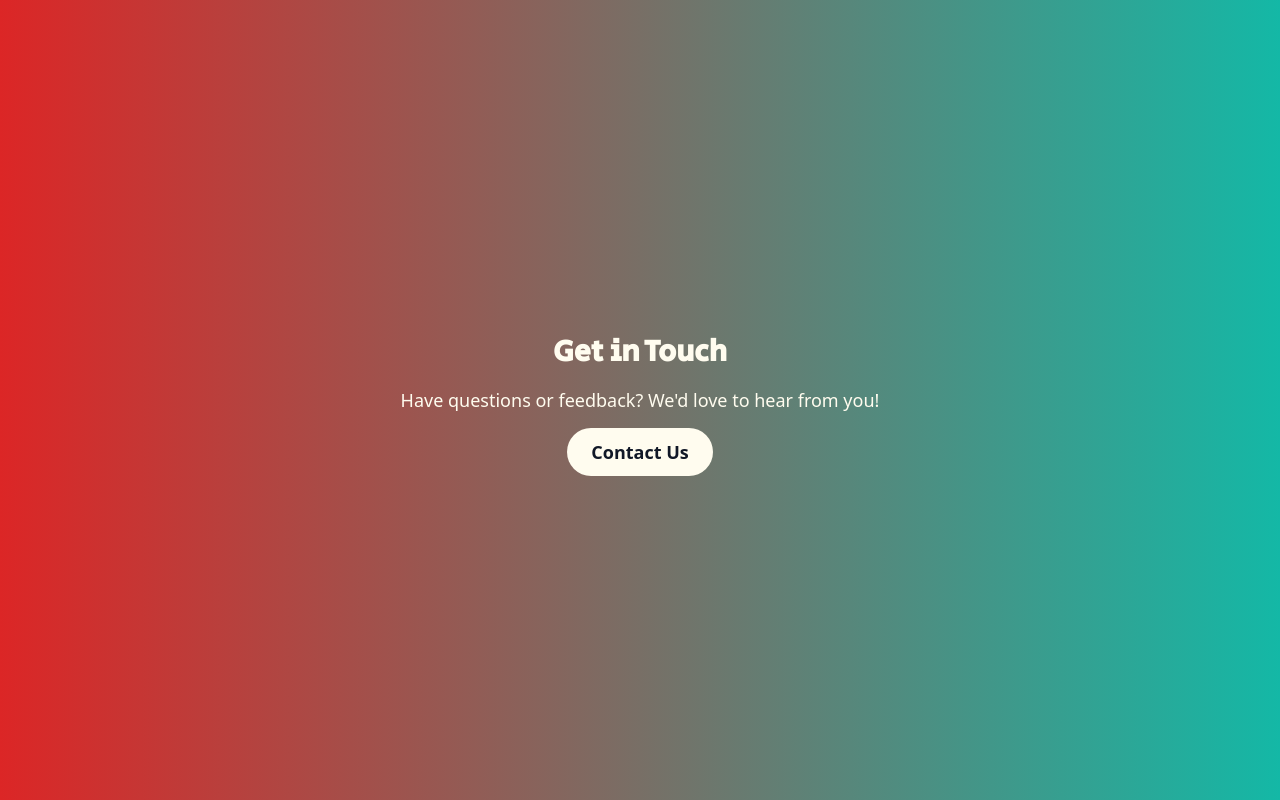
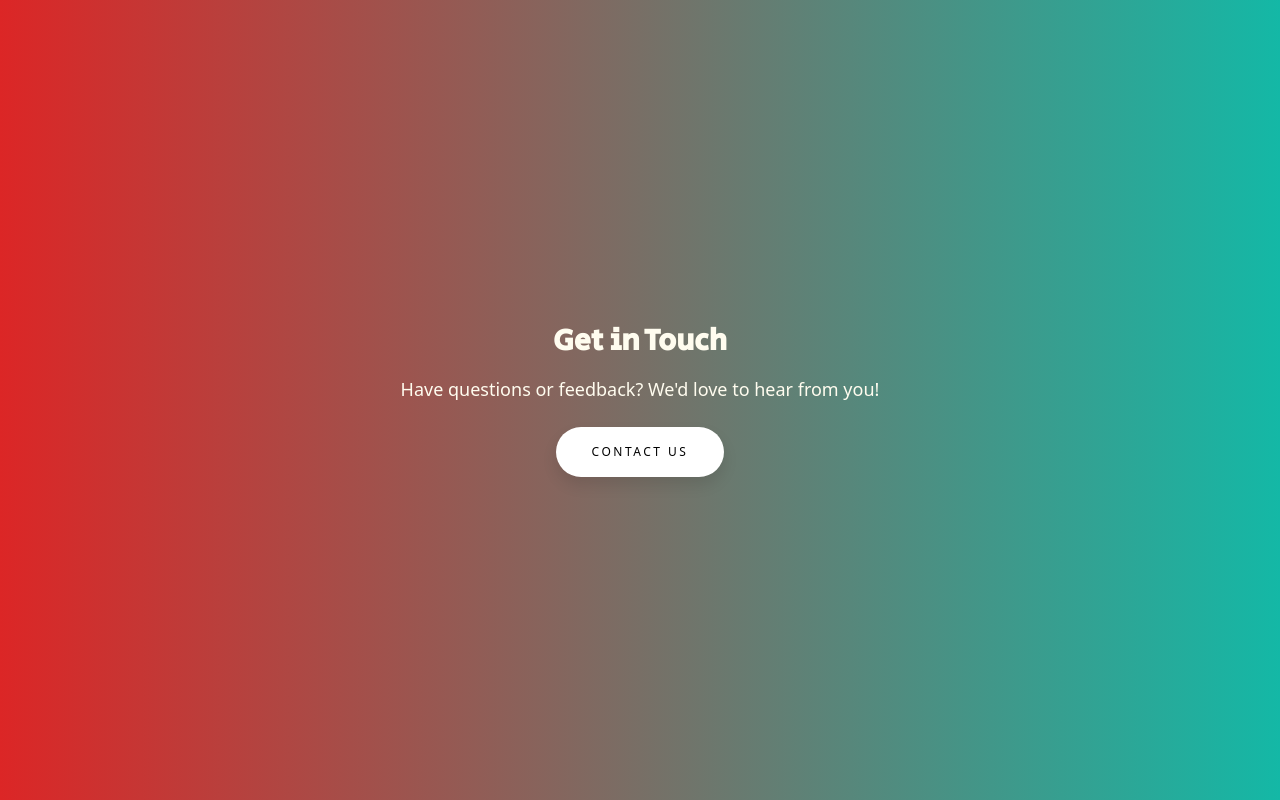
Before and after one commit to Ahmad-Waseem/fusion-io, a React (Create React App) app in the folder client/: page / in a window 1280 px wide. Shown: the part 1728-2528 px from the top of the page. Built offline with nearby package versions, Linux system fonts and the light colour scheme.

Commit message:
Add GlowUpButton Component

```diff
--- /dev/null
+++ b/client/src/components/buttons/GlowUpButton.js
@@ -0,0 +1,16 @@
+import React from 'react';
+import styles from './GlowUpButton.module.css'; // Create this CSS module file
+
+const GlowUpButton = ({ color, children, ...props }) => {
+  return (
+    <button
+      className={styles.button}
+      style={{ '--button-hover-color': color }} // Set a CSS variable
+      {...props}
+    >
+      {children}
+    </button>
+  );
+};
+
+export default GlowUpButton;
--- /dev/null
+++ b/client/src/components/buttons/GlowUpButton.module.css
@@ -0,0 +1,27 @@
+/* ColorButton.module.css */
+.button {
+  padding: 1.3em 3em;
+  font-size: 12px;
+  text-transform: uppercase;
+  letter-spacing: 2.5px;
+  font-weight: 500;
+  color: #000; /* Default text color */
+  background-color: #fff; /* Default background color */
+  border: none;
+  border-radius: 45px;
+  box-shadow: 0px 8px 15px rgba(0, 0, 0, 0.1); /* Default shadow */
+  transition: all 0.3s ease 0s;
+  cursor: pointer;
+  outline: none;
+}
+
+.button:hover {
+  background-color: var(--button-hover-color);
+  box-shadow: 0px 8px 15px var(--button-hover-color);
+  color: #fff;
+  transform: translateY(-7px);
+}
+
+.button:active {
+  transform: translateY(-1px);
+}
--- a/client/src/pages/home/HomePage.js
+++ b/client/src/pages/home/HomePage.js
@@ -1,5 +1,5 @@
 import React from 'react';
-
+import GlowUpButton from '../../components/buttons/GlowUpButton';
 const HomePage = () => {
     return (
         <div className="font-sans text-gray-900">
@@ -88,7 +88,7 @@ const HomePage = () => {
                 <div>
                     <h2 className="text-3xl font-semibold mb-4">Get in Touch</h2>
                     <p className="text-lg mb-6">Have questions or feedback? We'd love to hear from you!</p>
-                    <a href="mailto:contact@fusion-io.com" className="bg-[var(--background)] text-gray-900 px-6 py-3 rounded-full text-lg font-semibold hover:bg-gray-100 transition duration-300">Contact Us</a>
+                    <GlowUpButton color={"var(--web-secondary)"} href="mailto:contact@fusion-io.com">Contact Us</GlowUpButton>
                 </div>
             </section>
         </div>
```
